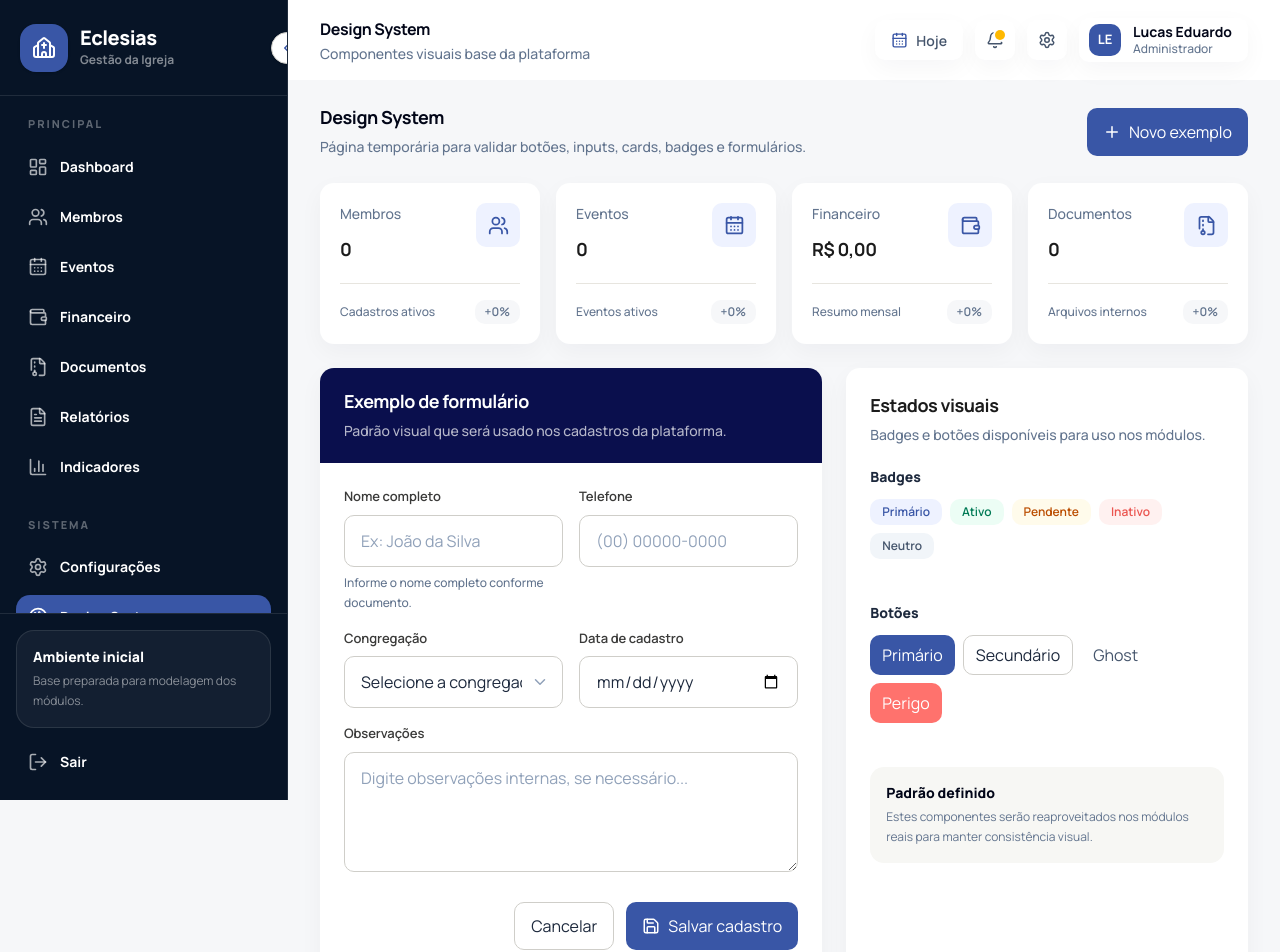
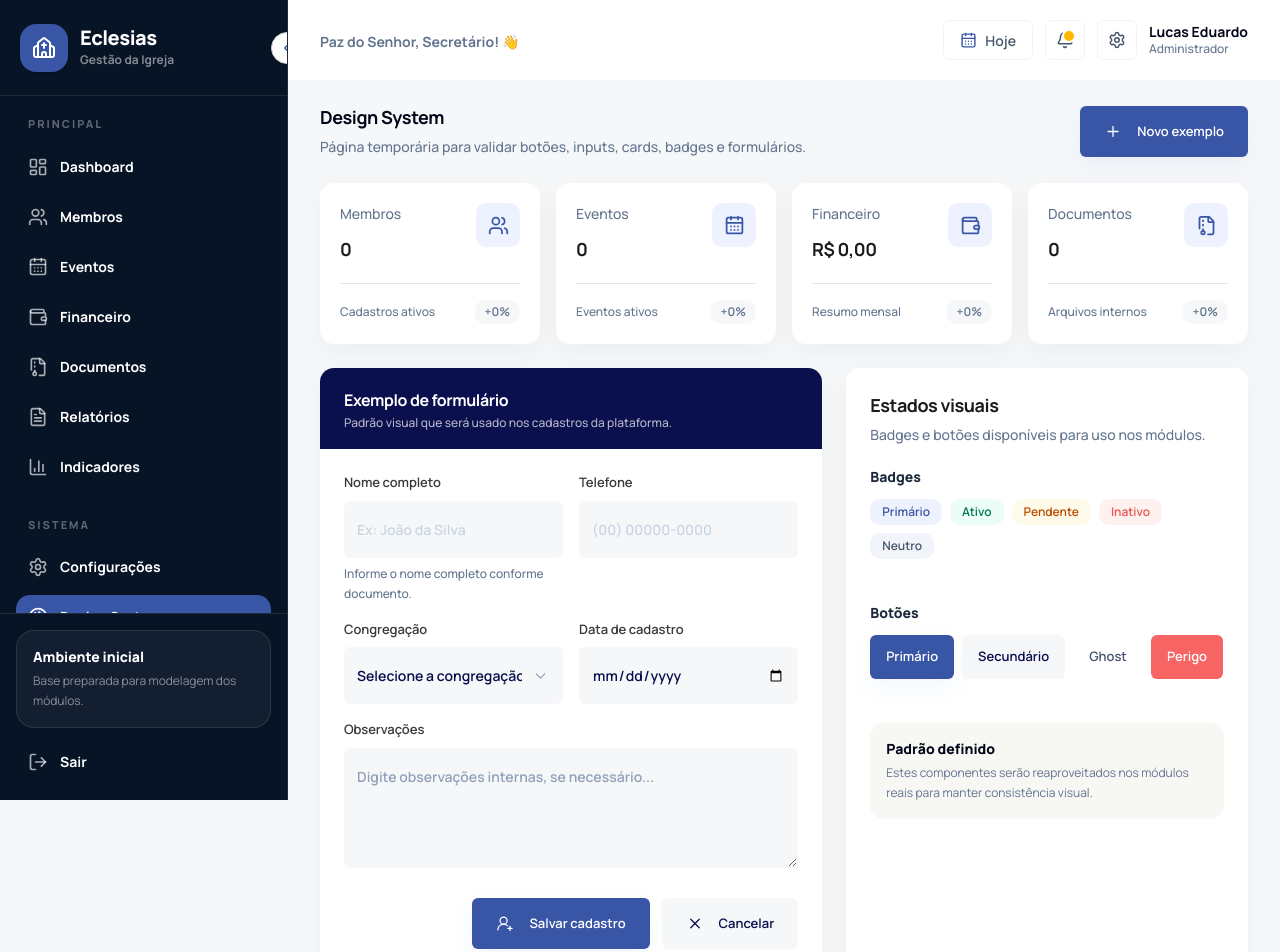
Before and after one commit to Lucasedusi/eclesia, a Next.js app: page /design-system in a window 1280 px wide. Shown: the top 952 px of the page. Built offline with nearby package versions, Linux system fonts and the light colour scheme.

Commit message:
adjust general

```diff
--- a/src/app/design-system/page.tsx
+++ b/src/app/design-system/page.tsx
@@ -2,7 +2,8 @@ import {
   CalendarDays,
   FileArchive,
   Plus,
-  Save,
+  X,
+  UserRoundPlus,
   Users,
   Wallet,
 } from "lucide-react";
@@ -118,11 +119,14 @@ export default function DesignSystemPage() {
             </div>
 
             <div className="mt-6 flex flex-col gap-3 sm:flex-row sm:justify-end">
-              <Button variant="secondary">Cancelar</Button>
+              <Button>
+                <UserRoundPlus size={18} />
+                Salvar cadastro
+              </Button>
 
-              <Button>
-                <Save size={18} />
-                Salvar cadastro
+              <Button variant="secondary">
+                <X />
+                Cancelar
               </Button>
             </div>
           </FormSection>
--- a/src/components/form/form-section.tsx
+++ b/src/components/form/form-section.tsx
@@ -31,7 +31,7 @@ export function FormSection({
       >
         <h2
           className={cn(
-            "text-[18px] font-bold tracking-tight",
+            "text-[16px] font-bold tracking-tight",
             darkHeader ? "text-white" : "text-[rgb(27,27,27)]",
           )}
         >
@@ -41,7 +41,7 @@ export function FormSection({
         {description && (
           <p
             className={cn(
-              "mt-1 text-[14px] font-medium leading-6",
+              "mt-1 text-[12px] font-medium leading-[13px]",
               darkHeader ? "text-white/70" : "text-slate-500",
             )}
           >
--- a/src/components/layout/app-header.tsx
+++ b/src/components/layout/app-header.tsx
@@ -1,6 +1,6 @@
 "use client";
 
-import { Bell, CalendarDays, Menu, Settings } from "lucide-react";
+import { Bell, CalendarDays, ChevronDown, Menu, Settings } from "lucide-react";
 
 type AppHeaderProps = {
   title?: string;
@@ -27,24 +27,21 @@ export function AppHeader({
           </button>
 
           <div className="min-w-0">
-            <h2 className="truncate text-[16px] font-bold tracking-tight text-slate-950">
-              {title}
-            </h2>
-            <p className="mt-0.5 hidden text-[14px] font-medium text-slate-500 sm:block">
-              {subtitle}
+            <p className="mt-0.5 hidden text-[14px] font-bold text-slate-500 sm:block">
+              Paz do Senhor, Secretário! 👋
             </p>
           </div>
         </div>
 
         <div className="hidden items-center gap-3 lg:flex">
-          <div className="flex h-10 items-center gap-2 rounded-[10px] bg-white px-4 text-[14px] font-semibold text-slate-600 shadow-[0_8px_24px_rgba(15,23,42,0.04)]">
+          <div className="flex h-10 border border-slate-100 items-center gap-2 rounded-[6px] bg-white px-4 text-[14px] font-semibold text-slate-600">
             <CalendarDays size={17} className="text-[#3956a6]" />
             <span>Hoje</span>
           </div>
 
           <button
             type="button"
-            className="relative flex h-10 w-10 items-center justify-center rounded-[10px] bg-white text-slate-600 shadow-[0_8px_24px_rgba(15,23,42,0.04)] transition hover:bg-[#eef2ff] hover:text-[#3956a6]"
+            className="relative border border-slate-100 flex h-10 w-10 items-center justify-center rounded-[6px] bg-white text-slate-600 transition hover:bg-[#eef2ff] hover:text-[#3956a6]"
             aria-label="Notificações"
           >
             <Bell size={18} />
@@ -53,21 +50,18 @@ export function AppHeader({
 
           <button
             type="button"
-            className="flex h-10 w-10 items-center justify-center rounded-[10px] bg-white text-slate-600 shadow-[0_8px_24px_rgba(15,23,42,0.04)] transition hover:bg-[#eef2ff] hover:text-[#3956a6]"
+            className="flex h-10 w-10 border border-slate-100 items-center justify-center rounded-[6px] bg-white text-slate-600 transition hover:bg-[#eef2ff] hover:text-[#3956a6] "
             aria-label="Configurações"
           >
             <Settings size={18} />
           </button>
 
-          <div className="flex h-11 items-center gap-3 rounded-[10px] bg-white px-2.5 pr-4 shadow-[0_8px_24px_rgba(15,23,42,0.04)]">
-            <div className="flex h-8 w-8 items-center justify-center rounded-[10px] bg-[#3956a6] text-[13px] font-bold text-white">
-              LE
-            </div>
-
+          <div className="flex h-11 items-center gap-3 rounded-[10px] bg-white ">
             <div className="hidden leading-tight xl:block">
               <p className="text-[14px] font-bold text-slate-950">
                 Lucas Eduardo
               </p>
+
               <p className="text-xs font-medium text-slate-500">
                 Administrador
               </p>
--- a/src/components/ui/button.tsx
+++ b/src/components/ui/button.tsx
@@ -12,19 +12,19 @@ type ButtonProps = ButtonHTMLAttributes<HTMLButtonElement> & {
 
 const variants: Record<ButtonVariant, string> = {
   primary:
-    "border-none bg-[#3956a6] text-white hover:bg-[#2f478b] hover:shadow-[0_8px_18px_rgba(57,86,166,0.18)]",
+    "border-none bg-[#3956a6] text-white shadow-[0_8px_24px_var(--tw-shadow-color,#0060d10f)] hover:bg-[#2f478b] hover:shadow-[0_10px_26px_rgba(57,86,166,0.16)]",
   secondary:
-    "border border-[#cfcec9] bg-white text-slate-800 hover:border-[#3956a6] hover:bg-[#eef2ff] hover:text-[#3956a6]",
+    "border-none bg-[#f6f7f9] text-[#090f4d] hover:bg-[#eef2ff] hover:text-[#3956a6]",
   ghost:
-    "border-none bg-transparent text-slate-600 hover:bg-[#eef2ff] hover:text-[#3956a6]",
+    "border-none bg-transparent text-slate-600 hover:bg-[#f6f7f9] hover:text-[#3956a6]",
   danger:
-    "border-none bg-[rgb(255,114,109)] text-white hover:bg-[rgb(235,85,80)] hover:shadow-[0_8px_18px_rgba(255,114,109,0.2)]",
+    "border-none bg-[#F76464] text-white hover:bg-[rgb(235,85,80)] hover:shadow-[0_10px_26px_rgba(247,100,100,0.18)]",
 };
 
 const sizes: Record<ButtonSize, string> = {
-  sm: "h-10 px-3 text-[13px]",
-  md: "h-12 px-4 text-[14px]",
-  lg: "h-12 px-5 text-[14px]",
+  sm: "min-h-10 px-4 py-3 text-[13px]",
+  md: "min-h-[50px] px-6 py-4 text-[14px]",
+  lg: "min-h-[52px] px-7 py-4 text-[14px]",
 };
 
 export function Button({
@@ -40,8 +40,9 @@ export function Button({
     <button
       type={type}
       className={cn(
-        "inline-flex items-center justify-center gap-2 rounded-[10px] font-semibold transition disabled:pointer-events-none disabled:opacity-60",
+        "inline-flex items-center justify-center gap-[15px] rounded-[6px] !text-[13px] !font-semibold transition disabled:pointer-events-none disabled:opacity-60",
         "cursor-pointer active:translate-y-px",
+        "[&_svg]:h-[17px] [&_svg]:w-[18px] [&_svg]:stroke-[1.8]",
         variants[variant],
         sizes[size],
         fullWidth && "w-full",
--- a/src/components/ui/input.tsx
+++ b/src/components/ui/input.tsx
@@ -29,19 +29,18 @@ export function Input({
       <input
         id={id}
         className={cn(
-          "w-full rounded-[10px] border-[1.5px] bg-white px-4 py-[13px] font-['Manrope'] text-[14px] font-medium text-slate-800 outline-none transition",
-          "placeholder:text-slate-400",
-          "focus:border-[#3956a6] focus:ring-4 focus:ring-[#3956a6]/10",
-          error ? "border-[rgb(255,114,109)]" : "border-[#cfcec9]",
+          "w-full rounded-[6px] border border-transparent bg-[#f6f7f9] px-3 py-[17px] !text-[14px] !font-semibold !text-[#090f4d] outline-none transition",
+          "placeholder:text-slate-300",
+          "focus:border-[#3956a6]/25 focus:bg-white focus:ring-4 focus:ring-[#3956a6]/[0.08]",
+          error &&
+            "border-[#F76464] bg-white focus:border-[#F76464] focus:ring-[#F76464]/10",
           className,
         )}
         {...props}
       />
 
       {error ? (
-        <p className="mt-1.5 text-xs font-semibold text-[rgb(255,114,109)]">
-          {error}
-        </p>
+        <p className="mt-1.5 text-xs font-semibold text-[#F76464]">{error}</p>
       ) : helperText ? (
         <p className="mt-1.5 text-xs font-medium leading-5 text-slate-500">
           {helperText}
--- a/src/components/ui/select.tsx
+++ b/src/components/ui/select.tsx
@@ -40,9 +40,10 @@ export function Select({
         <select
           id={id}
           className={cn(
-            "w-full appearance-none rounded-[10px] border-[1.5px] bg-white px-4 py-[13px] pr-10 font-['Manrope'] text-[14px] font-medium text-slate-800 outline-none transition",
-            "focus:border-[#3956a6] focus:ring-4 focus:ring-[#3956a6]/10",
-            error ? "border-[rgb(255,114,109)]" : "border-[#cfcec9]",
+            "w-full appearance-none rounded-[6px] border border-transparent bg-[#f6f7f9] px-3 py-[17px] pr-10 font-['Manrope'] !text-[14px] !font-semibold !text-[#090f4d] outline-none transition",
+            "focus:border-[#3956a6]/25 focus:bg-white focus:ring-4 focus:ring-[#3956a6]/[0.08]",
+            error &&
+              "border-[#F76464] bg-white focus:border-[#F76464] focus:ring-[#F76464]/10",
             className,
           )}
           {...props}
@@ -57,15 +58,14 @@ export function Select({
         </select>
 
         <ChevronDown
-          size={18}
+          size={17}
+          strokeWidth={1.8}
           className="pointer-events-none absolute right-3.5 top-1/2 -translate-y-1/2 text-slate-400"
         />
       </div>
 
       {error ? (
-        <p className="mt-1.5 text-xs font-semibold text-[rgb(255,114,109)]">
-          {error}
-        </p>
+        <p className="mt-1.5 text-xs font-semibold text-[#F76464]">{error}</p>
       ) : helperText ? (
         <p className="mt-1.5 text-xs font-medium leading-5 text-slate-500">
           {helperText}
--- a/src/components/ui/textarea.tsx
+++ b/src/components/ui/textarea.tsx
@@ -29,19 +29,18 @@ export function Textarea({
       <textarea
         id={id}
         className={cn(
-          "min-h-[120px] w-full resize-y rounded-[10px] border-[1.5px] bg-white px-4 py-[13px] font-['Manrope'] text-[14px] font-medium text-slate-800 outline-none transition",
+          "min-h-[120px] w-full resize-y rounded-[6px] border border-transparent bg-[#f6f7f9] px-3 py-[17px] font-['Manrope'] !text-[14px] !font-semibold !text-[#090f4d] outline-none transition",
           "placeholder:text-slate-400",
-          "focus:border-[#3956a6] focus:ring-4 focus:ring-[#3956a6]/10",
-          error ? "border-[rgb(255,114,109)]" : "border-[#cfcec9]",
+          "focus:border-[#3956a6]/25 focus:bg-white focus:ring-4 focus:ring-[#3956a6]/[0.08]",
+          error &&
+            "border-[#F76464] bg-white focus:border-[#F76464] focus:ring-[#F76464]/10",
           className,
         )}
         {...props}
       />
 
       {error ? (
-        <p className="mt-1.5 text-xs font-semibold text-[rgb(255,114,109)]">
-          {error}
-        </p>
+        <p className="mt-1.5 text-xs font-semibold text-[#F76464]">{error}</p>
       ) : helperText ? (
         <p className="mt-1.5 text-xs font-medium leading-5 text-slate-500">
           {helperText}
```
Also changed, not shown: src/app/globals.css (+30 -25 lines).
